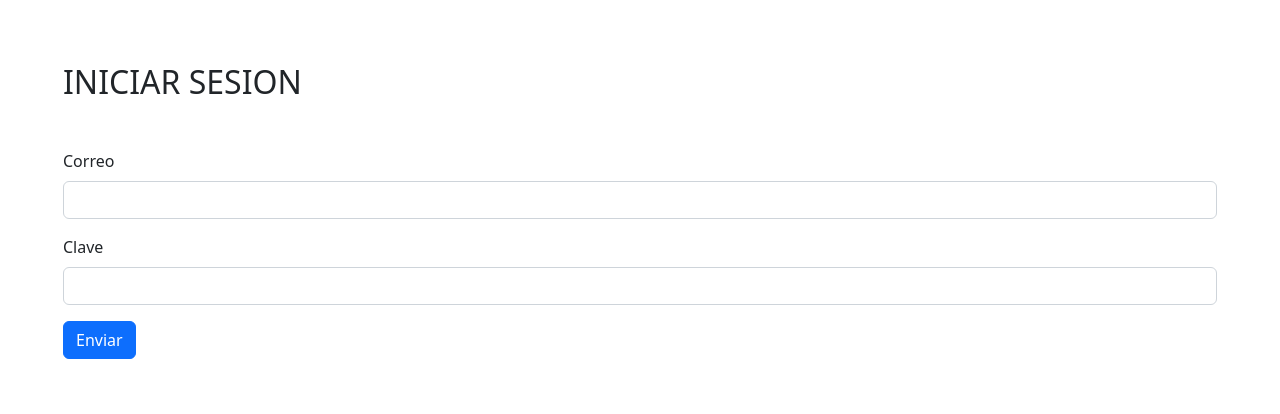
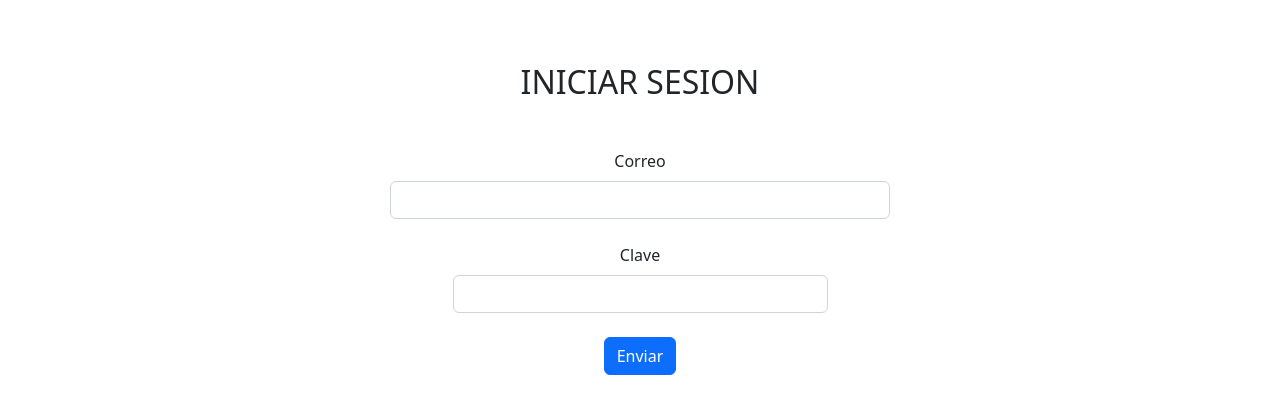
Before and after one commit to cpnvalentinperez/angularproyecto, an Angular app: page / in a window 1280 px wide. Shown: the top 414 px of the page. Built offline with nearby package versions, Linux system fonts and the light colour scheme.

Commit message:
agregamos formato

```diff
--- a/angular.json
+++ b/angular.json
@@ -29,7 +29,9 @@
               "node_modules/bootstrap/dist/css/bootstrap.css"
             ],
             "scripts": [
-              "node_modules/bootstrap/dist/js/bootstrap.bundle.js"
+              "node_modules/bootstrap/dist/js/bootstrap.bundle.js",
+              "node_modules/@popperjs/core/dist/umd/popper.min.js",
+              "node_modules/bootstrap/dist/js/bootstrap.min.js"
             ]
           },
           "configurations": {
--- a/src/app/iniciar-sesion/iniciar-sesion.component.css
+++ b/src/app/iniciar-sesion/iniciar-sesion.component.css
@@ -0,0 +1,7 @@
+
+centrado{
+position: absolute;
+top: 50%;
+left: 50%;
+transform: translate(-50%, -50%);
+}
--- a/src/app/iniciar-sesion/iniciar-sesion.component.html
+++ b/src/app/iniciar-sesion/iniciar-sesion.component.html
@@ -1,8 +1,8 @@
 
-<h2 class="m-5">INICIAR SESION</h2>
-<form [formGroup]="form" class="m-5">
-    <div class="mb-3">
-      <label for="exampleInputEmail1" class="form-label">Correo</label>
+<h2 class="m-5 centrado">INICIAR SESION</h2>
+<form [formGroup]="form" class="centrado">
+    <div class="mb-4" style="width: 40%">
+      <label for="exampleInputEmail1" class="form-label centrado">Correo</label>
       <input type="email" formControlName="email" class="form-control" id="exampleInputEmail1" aria-describedby="emailHelp">
       <div *ngIf="Email?.errors && Email?.touched">
         <p *ngIf="Email?.hasError('required')" class="text-danger">
@@ -13,8 +13,8 @@
         </p>
       </div>
     </div>
-    <div class="mb-3">
-      <label for="exampleInputPassword1" class="form-label">Clave</label>
+    <div class="mb-4" style="width: 30%">
+      <label for="exampleInputPassword1" class="form-label centrado">Clave</label>
       <input type="password" formControlName="password"class="form-control" id="exampleInputPassword1">
       <div *ngIf="Password?.errors && Password?.touched">
         <p *ngIf="Password?.hasError('required')" class="text-danger">
@@ -26,5 +26,5 @@
       </div>
     </div>
 
-    <button type="submit" class="btn btn-primary">Enviar</button>
+    <button (click)="onSubmit()" type="submit" class="btn btn-primary">Enviar</button>
   </form>
--- a/src/app/iniciar-sesion/iniciar-sesion.component.ts
+++ b/src/app/iniciar-sesion/iniciar-sesion.component.ts
@@ -22,6 +22,14 @@ export class IniciarSesionComponent implements OnInit{
       )
   }
 
+  onSubmit() {
+    if (this.form.invalid) {
+      alert("Por favor ingrese los campos requeridos.");
+      return;
+    }
+    // Si los campos están completos, realiza la acción necesaria aquí
+  }
+
   ngOnInit():void { }
 
   get Email(){
```
